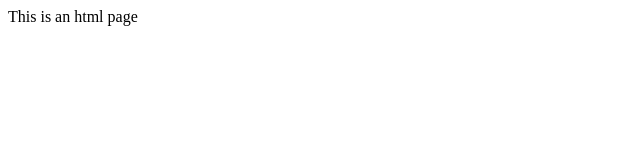
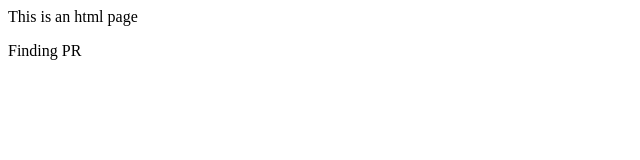
Before and after one commit to AadeshShekhar/Class-Room-Management-System, a plain HTML site: page index.html in a window 1280 px wide. Shown: the full height of the page, 0-640 px from the left. Drawn offline with Linux system fonts and the light colour scheme.

Commit message:
Update index.html

```diff
--- a/index.html
+++ b/index.html
@@ -1 +1,2 @@
 <p>This is an html page</p>
+<p>Finding PR</p>
```
